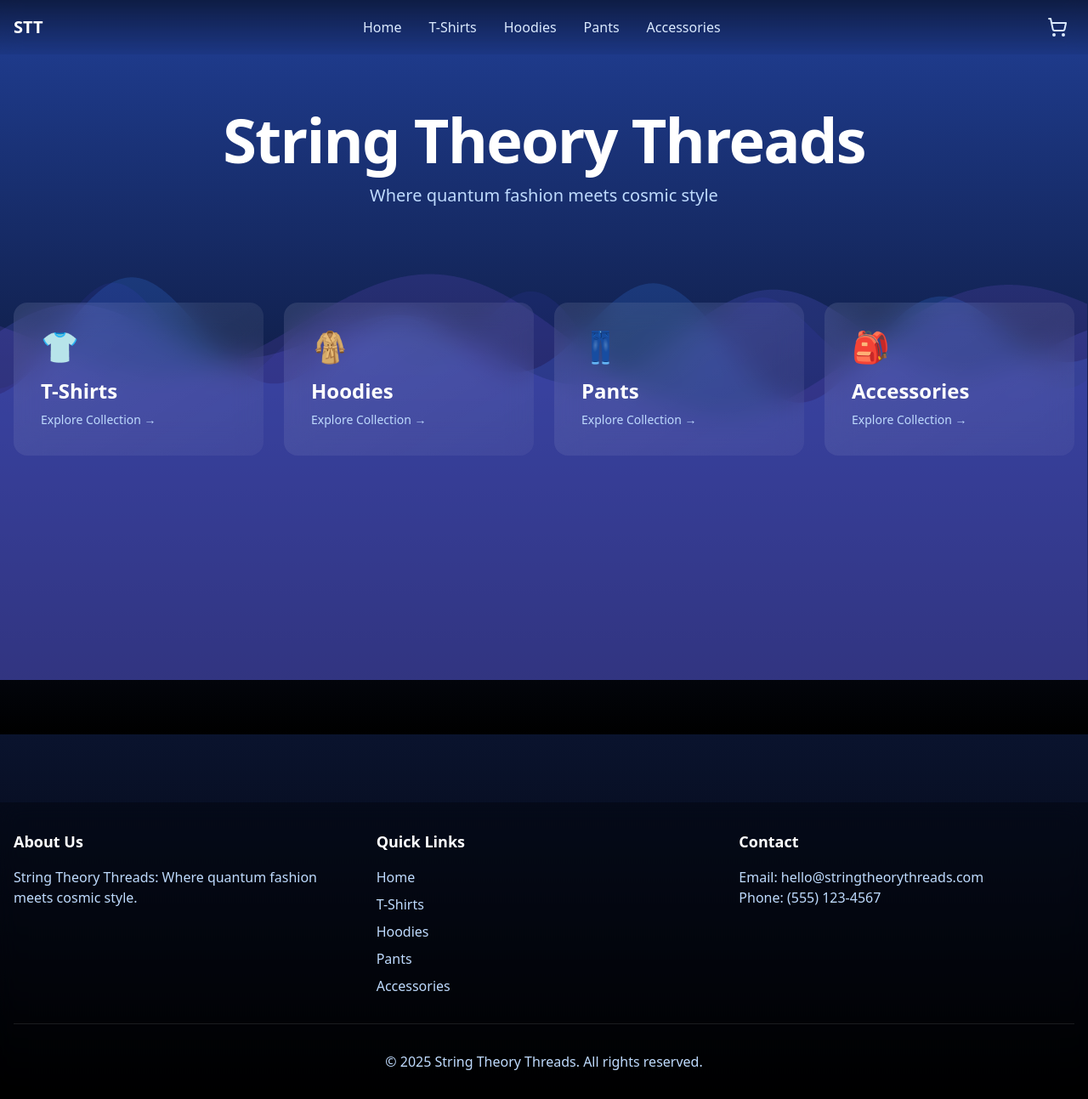
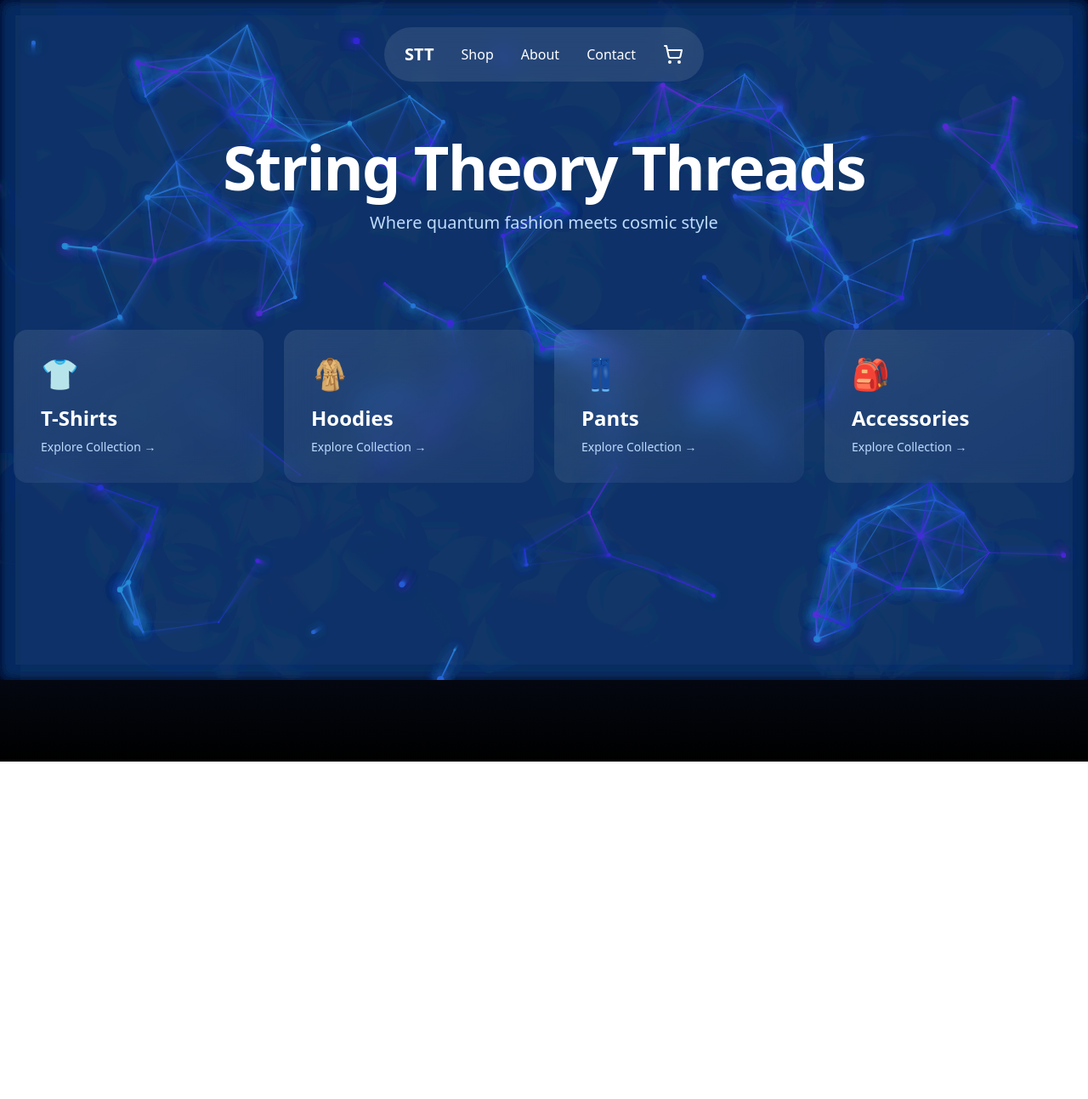
Before and after one commit to ianjackcolquhoun/string-theory-threads, a Next.js app: page / in a window 1280 px wide. Shown: the whole page at 85% size. After the commit the page ends 896 px from the top, so only its background shows below. Built offline with nearby package versions, Linux system fonts and the light colour scheme.

Commit message:
cool but way to cpu intensive

```diff
--- a/src/components/Layout.js
+++ b/src/components/Layout.js
@@ -1,154 +1,79 @@
 // components/Layout.js
 import { useState } from 'react'
 import Link from 'next/link'
-import { ShoppingCart, Menu, X } from 'lucide-react'
+import { ShoppingCart } from 'lucide-react'
 
 const Layout = ({ children }) => {
-  const [isMenuOpen, setIsMenuOpen] = useState(false)
   const [isCartOpen, setIsCartOpen] = useState(false)
 
-  const navigation = [
-    { name: 'Home', href: '/' },
-    { name: 'T-Shirts', href: '/category/t-shirts' },
-    { name: 'Hoodies', href: '/category/hoodies' },
-    { name: 'Pants', href: '/category/pants' },
-    { name: 'Accessories', href: '/category/accessories' }
+  const categories = [
+    { name: 'T-Shirts', href: '/category/t-shirts', icon: '👕' },
+    { name: 'Hoodies', href: '/category/hoodies', icon: '🧥' },
+    { name: 'Pants', href: '/category/pants', icon: '👖' },
+    { name: 'Accessories', href: '/category/accessories', icon: '🎒' }
   ]
 
   return (
     <div className="min-h-screen relative">
-      {/* Navigation Bar */}
-      <nav className="fixed top-0 left-0 right-0 z-50 bg-gradient-to-b from-black/50 to-transparent backdrop-blur-md">
-        <div className="max-w-7xl mx-auto px-4">
-          <div className="flex items-center justify-between h-16">
-            {/* Logo */}
-            <Link href="/" className="text-xl font-bold text-white">
+      {/* Floating Navigation Bar */}
+      <div className="fixed top-8 left-0 right-0 z-50 flex justify-center">
+        <nav className="bg-white/10 backdrop-blur-md rounded-full px-6 py-3 flex items-center space-x-8">
+          <Link href="/" className="text-xl font-bold text-white hover:text-blue-300 transition-colors">
             STT
           </Link>
 
-            {/* Desktop Navigation */}
-            <div className="hidden md:flex items-center space-x-8">
-              {navigation.map((item) => (
-                <Link
-                  key={item.name}
-                  href={item.href}
-                  className="text-blue-100 hover:text-white transition-colors"
-                >
-                  {item.name}
-                </Link>
-              ))}
-            </div>
-
-            {/* Cart & Mobile Menu Buttons */}
-            <div className="flex items-center space-x-4">
-              <button
-                onClick={() => setIsCartOpen(true)}
-                className="p-2 text-blue-100 hover:text-white transition-colors"
-              >
-                <ShoppingCart className="w-6 h-6" />
+          {/* Shop Dropdown */}
+          <div className="relative group">
+            <button className="text-white hover:text-blue-300 transition-colors py-2">
+              Shop
             </button>
 
-              <button
-                onClick={() => setIsMenuOpen(true)}
-                className="md:hidden p-2 text-blue-100 hover:text-white transition-colors"
+            {/* Dropdown Menu */}
+            <div className="absolute top-full left-1/2 -translate-x-1/2 pt-4 opacity-0 pointer-events-none group-hover:opacity-100 group-hover:pointer-events-auto transition-all duration-300">
+              <div className="grid grid-cols-2 gap-4 bg-white/10 backdrop-blur-md rounded-2xl p-4 w-[400px]">
+                {categories.map((category, index) => (
+                  <Link
+                    key={category.name}
+                    href={category.href}
+                    className="transform transition-all duration-300 hover:scale-105"
+                    style={{
+                      animationDelay: `${index * 50}ms`,
+                      animation: 'fadeInUp 0.5s ease forwards'
+                    }}
                   >
-                <Menu className="w-6 h-6" />
-              </button>
+                    <div className="bg-white/5 hover:bg-white/20 backdrop-blur-sm rounded-xl p-4 text-white">
+                      <span className="text-2xl mb-2 block">{category.icon}</span>
+                      <h3 className="font-semibold">{category.name}</h3>
                     </div>
-          </div>
-        </div>
-      </nav>
-
-      {/* Mobile Navigation Menu */}
-      {isMenuOpen && (
-        <div className="fixed inset-0 z-50 md:hidden">
-          <div className="fixed inset-0 bg-black/50 backdrop-blur-sm" onClick={() => setIsMenuOpen(false)} />
-          <div className="fixed right-0 top-0 bottom-0 w-64 bg-blue-900/95 backdrop-blur-lg p-6">
-            <div className="flex justify-end mb-8">
-              <button onClick={() => setIsMenuOpen(false)} className="text-white">
-                <X className="w-6 h-6" />
-              </button>
-            </div>
-            <div className="space-y-4">
-              {navigation.map((item) => (
-                <Link
-                  key={item.name}
-                  href={item.href}
-                  className="block text-blue-100 hover:text-white transition-colors py-2"
-                  onClick={() => setIsMenuOpen(false)}
-                >
-                  {item.name}
                   </Link>
                 ))}
               </div>
             </div>
           </div>
-      )}
 
-      {/* Shopping Cart Sidebar */}
-      {isCartOpen && (
-        <div className="fixed inset-0 z-50">
-          <div className="fixed inset-0 bg-black/50 backdrop-blur-sm" onClick={() => setIsCartOpen(false)} />
-          <div className="fixed right-0 top-0 bottom-0 w-80 bg-blue-900/95 backdrop-blur-lg p-6">
-            <div className="flex justify-between items-center mb-8">
-              <h2 className="text-xl font-semibold text-white">Your Cart</h2>
-              <button onClick={() => setIsCartOpen(false)} className="text-white">
-                <X className="w-6 h-6" />
+          <Link href="/about" className="text-white hover:text-blue-300 transition-colors">
+            About
+          </Link>
+
+          <Link href="/contact" className="text-white hover:text-blue-300 transition-colors">
+            Contact
+          </Link>
+
+          <button
+            onClick={() => setIsCartOpen(true)}
+            className="text-white hover:text-blue-300 transition-colors"
+          >
+            <ShoppingCart className="w-6 h-6" />
           </button>
+        </nav>
       </div>
-            <div className="space-y-4">
-              {/* Cart items will go here */}
-              <p className="text-blue-100">Your cart is empty</p>
-            </div>
-            <div className="absolute bottom-0 left-0 right-0 p-6">
-              <button className="w-full bg-blue-600 hover:bg-blue-500 text-white py-3 px-4 rounded-xl transition-colors duration-300">
-                Checkout
-              </button>
-            </div>
-          </div>
-        </div>
-      )}
 
       {/* Main Content */}
-      <main className="pt-16">
+      <main className="pt-24">
         {children}
       </main>
 
-      {/* Footer */}
-      <footer className="bg-black/30 backdrop-blur-md mt-20">
-        <div className="max-w-7xl mx-auto px-4 py-8">
-          <div className="grid grid-cols-1 md:grid-cols-3 gap-8">
-            <div>
-              <h3 className="text-lg font-semibold text-white mb-4">About Us</h3>
-              <p className="text-blue-200">
-                String Theory Threads: Where quantum fashion meets cosmic style.
-              </p>
-            </div>
-            <div>
-              <h3 className="text-lg font-semibold text-white mb-4">Quick Links</h3>
-              <ul className="space-y-2">
-                {navigation.map((item) => (
-                  <li key={item.name}>
-                    <Link href={item.href} className="text-blue-200 hover:text-white transition-colors">
-                      {item.name}
-                    </Link>
-                  </li>
-                ))}
-              </ul>
-            </div>
-            <div>
-              <h3 className="text-lg font-semibold text-white mb-4">Contact</h3>
-              <p className="text-blue-200">
-                Email: hello@stringtheorythreads.com<br />
-                Phone: (555) 123-4567
-              </p>
-            </div>
-          </div>
-          <div className="mt-8 pt-8 border-t border-white/10 text-center text-blue-200">
-            <p>&copy; {new Date().getFullYear()} String Theory Threads. All rights reserved.</p>
-          </div>
-        </div>
-      </footer>
+      {/* Footer remains the same */}
     </div>
   )
 }
--- /dev/null
+++ b/src/components/StringTheoryBackground.js
@@ -0,0 +1,183 @@
+// components/StringTheoryBackground.js
+import { useEffect, useRef } from 'react'
+
+export default function StringTheoryBackground() {
+  const canvasRef = useRef(null)
+  const mouseRef = useRef({ x: 0, y: 0 })
+  const mouseTrailRef = useRef([])
+
+  useEffect(() => {
+    const canvas = canvasRef.current
+    const ctx = canvas.getContext('2d')
+    let particles = []
+    let animationFrameId
+    let time = 0
+
+    // Mouse trail particle class
+    class TrailParticle {
+      constructor(x, y) {
+        this.x = x
+        this.y = y
+        this.size = Math.random() * 2 + 1
+        this.speedX = Math.random() * 2 - 1
+        this.speedY = Math.random() * 2 - 1
+        this.life = 1
+        this.color = `hsla(${Math.random() * 60 + 200}, 100%, 70%, ${this.life})`
+      }
+
+      update() {
+        this.x += this.speedX
+        this.y += this.speedY
+        this.life -= 0.02
+        this.color = `hsla(${Math.random() * 60 + 200}, 100%, 70%, ${this.life})`
+        this.size *= 0.99
+      }
+
+      draw() {
+        ctx.beginPath()
+        ctx.arc(this.x, this.y, this.size, 0, Math.PI * 2)
+        ctx.fillStyle = this.color
+        ctx.fill()
+      }
+    }
+
+    // String theory particle class
+    class Particle {
+      constructor() {
+        this.x = Math.random() * canvas.width
+        this.y = Math.random() * canvas.height
+        this.baseX = this.x
+        this.baseY = this.y
+        this.density = Math.random() * 30 + 1
+        this.size = Math.random() * 3 + 1
+        this.color = `hsla(${Math.random() * 60 + 200}, 70%, 50%, 0.8)`
+        this.angle = Math.random() * 360
+        this.velocity = Math.random() * 0.02
+      }
+
+      update() {
+        // Orbital movement
+        this.angle += this.velocity
+        this.x = this.baseX + Math.cos(this.angle) * 50
+        this.y = this.baseY + Math.sin(this.angle) * 50
+
+        // Mouse interaction
+        const dx = mouseRef.current.x - this.x
+        const dy = mouseRef.current.y - this.y
+        const distance = Math.sqrt(dx * dx + dy * dy)
+        const forceDirectionX = dx / distance
+        const forceDirectionY = dy / distance
+        const maxDistance = 100
+        const force = (maxDistance - distance) / maxDistance
+
+        if (distance < maxDistance) {
+          this.x += forceDirectionX * force * 2
+          this.y += forceDirectionY * force * 2
+        }
+
+        // Keep particles within bounds
+        if (this.x < 0 || this.x > canvas.width) this.baseX = Math.random() * canvas.width
+        if (this.y < 0 || this.y > canvas.height) this.baseY = Math.random() * canvas.height
+      }
+
+      draw() {
+        ctx.beginPath()
+        ctx.arc(this.x, this.y, this.size, 0, Math.PI * 2)
+        ctx.fillStyle = this.color
+        ctx.fill()
+
+        // Add glow effect
+        ctx.shadowBlur = 15
+        ctx.shadowColor = this.color
+      }
+    }
+
+    const initParticles = () => {
+      particles = []
+      for (let i = 0; i < 150; i++) {
+        particles.push(new Particle())
+      }
+    }
+
+    const drawConnections = () => {
+      particles.forEach((p1, i) => {
+        particles.slice(i + 1).forEach(p2 => {
+          const dx = p1.x - p2.x
+          const dy = p1.y - p2.y
+          const distance = Math.sqrt(dx * dx + dy * dy)
+
+          if (distance < 100) {
+            ctx.beginPath()
+            ctx.moveTo(p1.x, p1.y)
+            ctx.lineTo(p2.x, p2.y)
+            const gradient = ctx.createLinearGradient(p1.x, p1.y, p2.x, p2.y)
+            gradient.addColorStop(0, p1.color)
+            gradient.addColorStop(1, p2.color)
+            ctx.strokeStyle = gradient
+            ctx.lineWidth = (100 - distance) / 50
+            ctx.stroke()
+          }
+        })
+      })
+    }
+
+    const handleMouseMove = (e) => {
+      mouseRef.current.x = e.clientX
+      mouseRef.current.y = e.clientY
+
+      // Add new trail particles
+      for (let i = 0; i < 3; i++) {
+        mouseTrailRef.current.push(new TrailParticle(e.clientX, e.clientY))
+      }
+    }
+
+    const animate = () => {
+      ctx.fillStyle = 'rgba(0, 0, 20, 0.1)'
+      ctx.fillRect(0, 0, canvas.width, canvas.height)
+
+      // Update and draw particles
+      particles.forEach(particle => {
+        particle.update()
+        particle.draw()
+      })
+
+      // Draw connections with gradient
+      drawConnections()
+
+      // Update and draw mouse trail
+      mouseTrailRef.current = mouseTrailRef.current.filter(particle => particle.life > 0)
+      mouseTrailRef.current.forEach(particle => {
+        particle.update()
+        particle.draw()
+      })
+
+      time += 0.01
+      animationFrameId = requestAnimationFrame(animate)
+    }
+
+    const resize = () => {
+      canvas.width = window.innerWidth
+      canvas.height = window.innerHeight
+      initParticles()
+    }
+
+    window.addEventListener('resize', resize)
+    window.addEventListener('mousemove', handleMouseMove)
+    resize()
+    animate()
+
+    return () => {
+      window.removeEventListener('resize', resize)
+      window.removeEventListener('mousemove', handleMouseMove)
+      cancelAnimationFrame(animationFrameId)
+    }
+  }, [])
+
+  return (
+    <canvas
+      ref={canvasRef}
+      className="fixed top-0 left-0 w-full h-full"
+      style={{ backgroundColor: '#000014' }}
+    />
+  )
+}
--- a/src/pages/index.js
+++ b/src/pages/index.js
@@ -1,7 +1,7 @@
 // pages/index.js
 import { useState } from 'react'
 import Link from 'next/link'
-import WaveBackground from '@/components/WaveBackground'
+import StringTheoryBackground from '@/components/StringTheoryBackground'
 import ProductGrid from '@/components/ProductGrid'
 
 export default function Home() {
@@ -14,7 +14,7 @@
 
   return (
     <div className="relative min-h-screen bg-gradient-to-b from-blue-900 to-black">
-      <WaveBackground />
+      <StringTheoryBackground />
       <div className="relative z-10 max-w-7xl mx-auto px-4">
         <header className="py-16 text-center">
           <h1 className="text-7xl font-bold text-white mb-4 tracking-tight">
```
Also changed, not shown: src/styles/globals.css (+11 -0 lines). Lines whose indentation alone changed are shown as unchanged.
